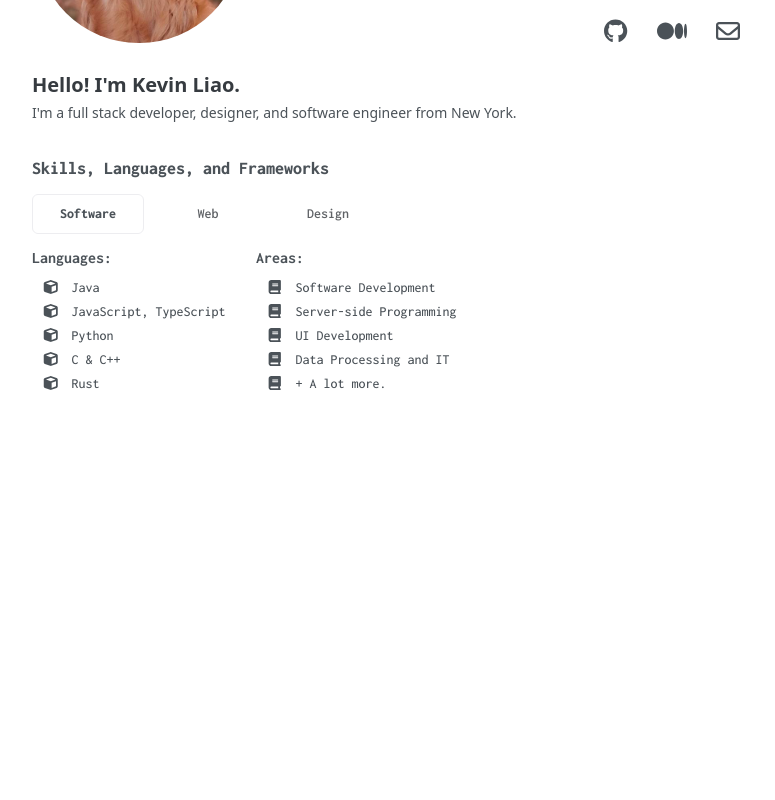
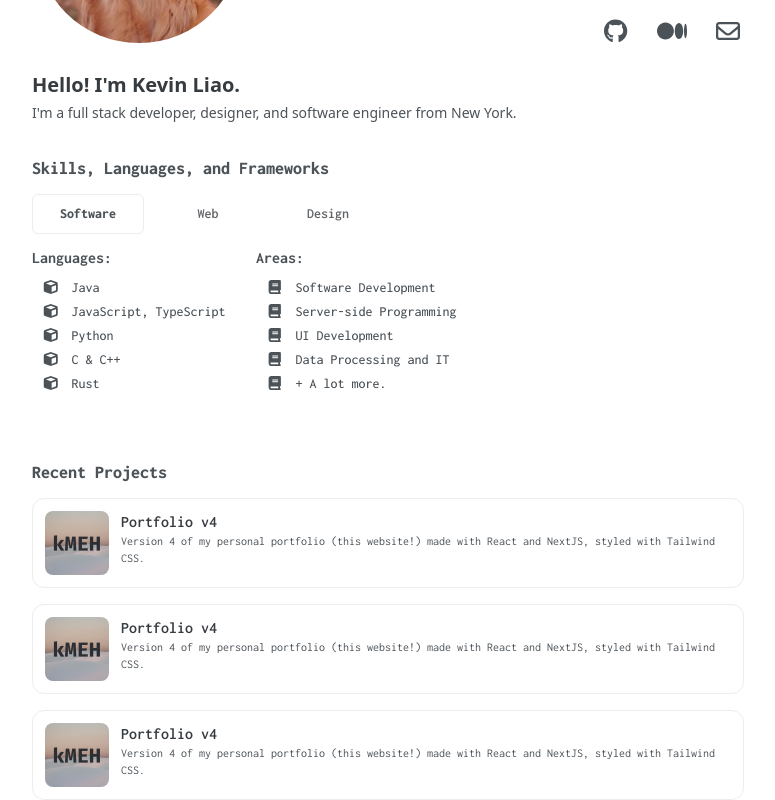
Before and after one commit to fvzy/zyy.sh, a Next.js app: page / in a window 1280 px wide. Shown: the part 339-1139 px from the top of the page, without its empty margins (252-1027 px from the left). Before the commit the page ends 800 px from the top, so only its background shows below. Built offline with nearby package versions, Linux system fonts and the light colour scheme.

Commit message:
Projects.tsx and Integration

```diff
--- /dev/null
+++ b/frames/Projects.tsx
@@ -0,0 +1,21 @@
+import ProjectCard from "../components/ProjectCard";
+
+import portfolioIcon from "../images/portfolio-icon.jpg";
+
+const Projects = () => {
+    return(
+    <div className="space-y-3">
+        <h1 className="font-mono font-extrabold text-sub-light text-lg">Recent Projects</h1>
+        <div className="space-y-4">
+            <ProjectCard href="https://github.com/kevinMEH/portfolio" image={portfolioIcon} imageAlt="Portfolio Icon" title="Portfolio v4"
+            text="Version 4 of my personal portfolio (this website!) made with React and NextJS, styled with Tailwind CSS." />
+            <ProjectCard href="https://github.com/kevinMEH/portfolio" image={portfolioIcon} imageAlt="Portfolio Icon" title="Portfolio v4"
+            text="Version 4 of my personal portfolio (this website!) made with React and NextJS, styled with Tailwind CSS." />
+            <ProjectCard href="https://github.com/kevinMEH/portfolio" image={portfolioIcon} imageAlt="Portfolio Icon" title="Portfolio v4"
+            text="Version 4 of my personal portfolio (this website!) made with React and NextJS, styled with Tailwind CSS." />
+        </div>
+    </div>
+    )
+}
+
+export default Projects;
--- a/pages/index.tsx
+++ b/pages/index.tsx
@@ -4,6 +4,7 @@ import Wrapper from "../components/Wrapper";
 import Profile from "../frames/Profile";
 import Banner from "../frames/Banner";
 import Skills from "../frames/Skills";
+import Projects from "../frames/Projects";
 
 // TODO: Rewrite
 const Home = () => {
@@ -18,6 +19,7 @@ const Home = () => {
             <div className="px-7 space-y-8">
                 <Profile />
                 <Skills />
+                <Projects />
             </div>
         </Wrapper>
         </>
```
Also changed, not shown: images/portfolio-icon.jpg (added).
